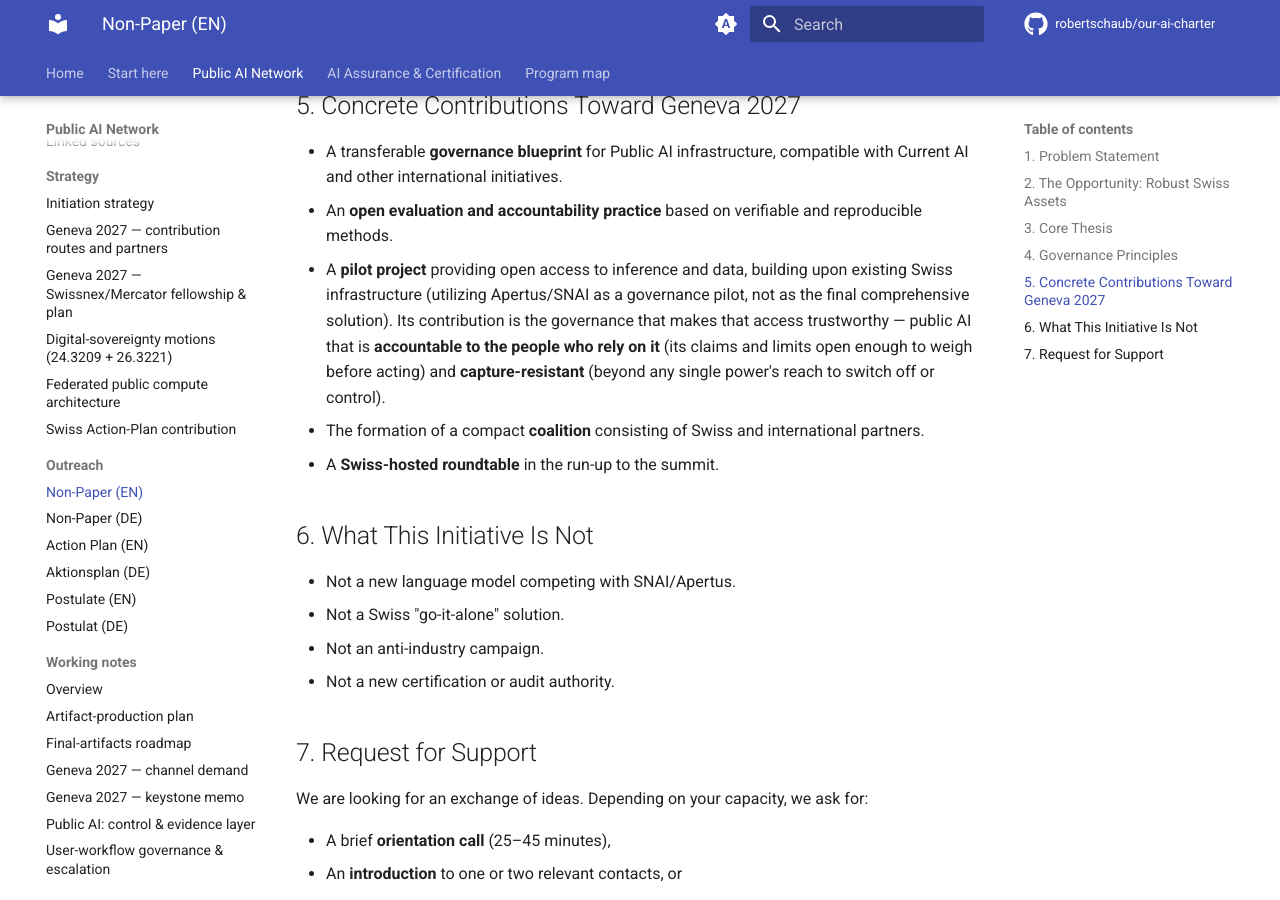
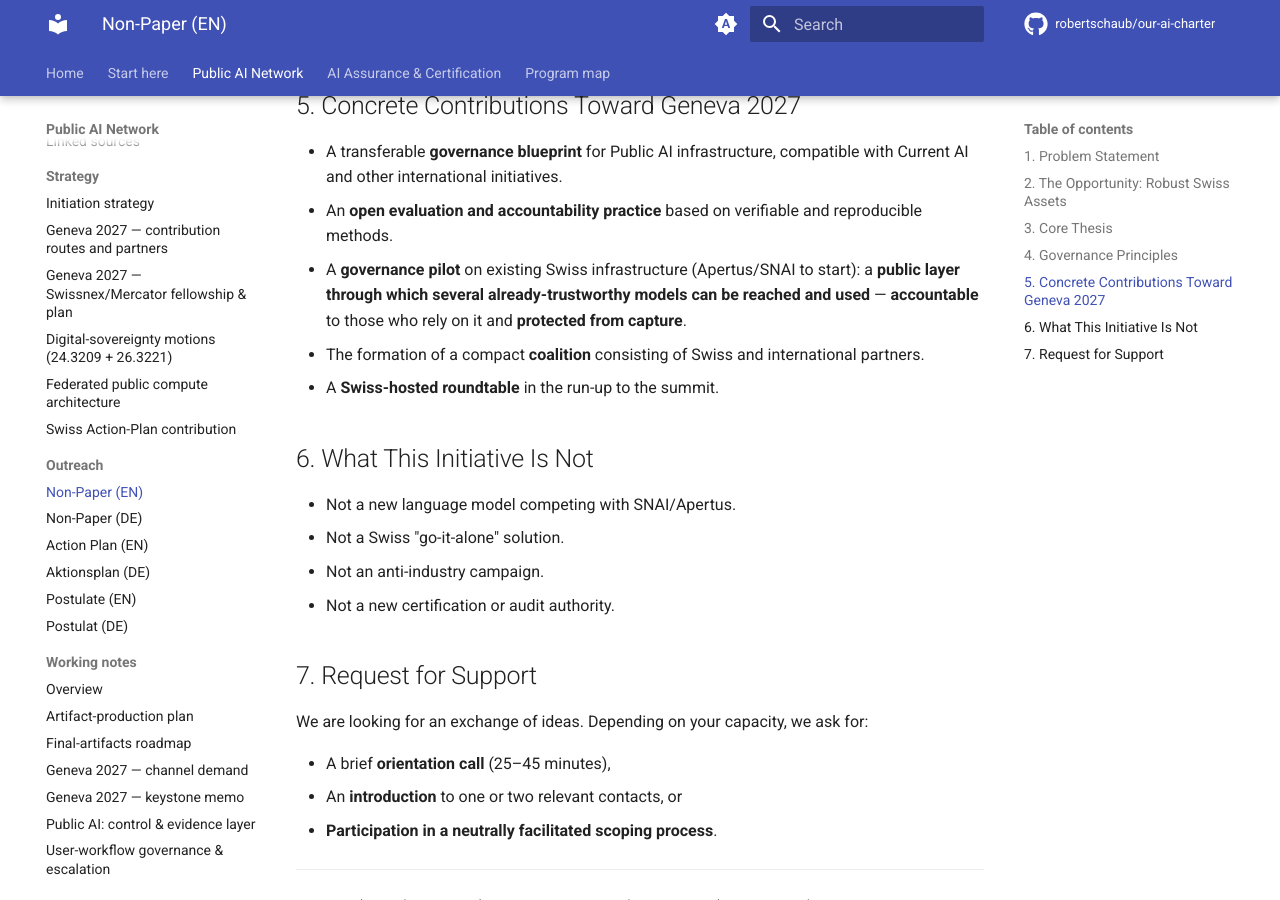
Before and after one commit to robertschaub/our-ai-charter, an MkDocs documentation site: the page built from docs/Public AI Network/Outreach/non-paper.en.md, in a window 1280 px wide and 900 px high, scrolled down 1923 px. Built offline with MkDocs 1.6.1 and Material for MkDocs 9.7.7, drawn with Linux system fonts in a browser that asks for light colours; plug-ins that fetch from the network failed and are left out; comment, search, counter and statistics services are not loaded.

Commit message:
docs: reframe the Non-Paper pilot bullet as a model-plural, accountable layer
Lead with the point — a public layer through which several already-trustworthy
models can be reached and used — instead of "open access to inference and data",
and drop the "makes it trustworthy" framing (Apertus is already trustworthy).
EN/DE kept in sync.

Co-Authored-By: Claude Opus 4.8 <noreply@anthropic.com>

```diff
--- a/docs/Public AI Network/Outreach/non-paper.en.md
+++ b/docs/Public AI Network/Outreach/non-paper.en.md
@@ -40,7 +40,7 @@ Getting this right is not only a matter of values. An open, co-stewarded layer k
 
 - A transferable **governance blueprint** for Public AI infrastructure, compatible with Current AI and other international initiatives.
 - An **open evaluation and accountability practice** based on verifiable and reproducible methods.
-- A **pilot project** providing open access to inference and data, building upon existing Swiss infrastructure (utilizing Apertus/SNAI as a governance pilot, not as the final comprehensive solution). Its contribution is the governance that makes that access trustworthy — public AI that is **accountable to the people who rely on it** (its claims and limits open enough to weigh before acting) and **capture-resistant** (beyond any single power's reach to switch off or control).
+- A **governance pilot** on existing Swiss infrastructure (Apertus/SNAI to start): a **public layer through which several already-trustworthy models can be reached and used** — **accountable** to those who rely on it and **protected from capture**.
 - The formation of a compact **coalition** consisting of Swiss and international partners.
 - A **Swiss-hosted roundtable** in the run-up to the summit.
 
```
Also changed, not shown: docs/Public AI Network/Outreach/non-paper.de.md (+1 -1 lines).
